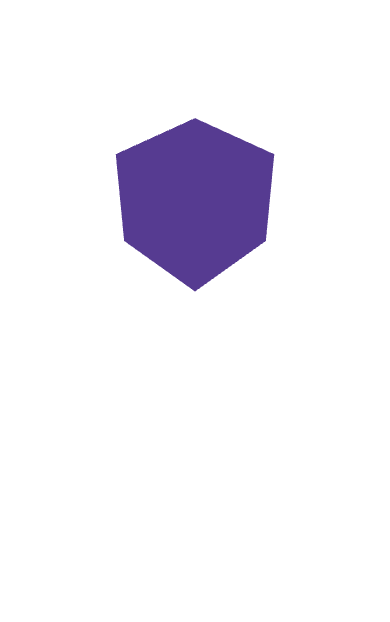
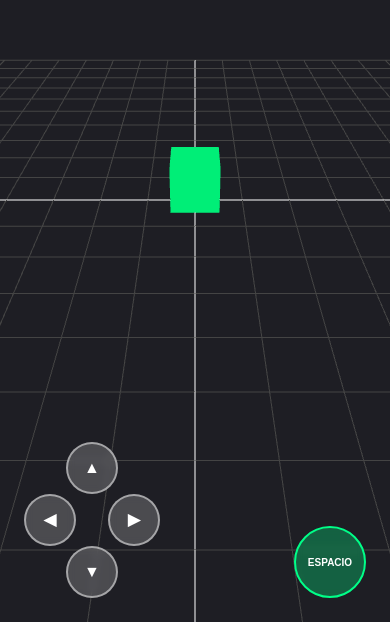
Before and after one commit to AlexElk/dev-portfolio, a Next.js app: page / in a window 390 px wide. Shown: the part 222-844 px from the top of the page. Built offline with nearby package versions, Linux system fonts and the light colour scheme.

Commit message:
feat: Basic movement and mobile buttons. -You are a cube that can move in space using wasd and space (currently it does nothing) -If your are not in computer, you can see the buttons that allow you to move

```diff
--- a/app/page.tsx
+++ b/app/page.tsx
@@ -1,10 +1,10 @@
-import Scene from "@/components/Scene";
+import GameCanvas from "@/src/components/GameCanvas";
 
 export default function Home()
 {
   return(
     <main>
-      <Scene />
+      <GameCanvas/>
     </main>
   );
 }
--- /dev/null
+++ b/src/components/GameCanvas.tsx
@@ -0,0 +1,44 @@
+'use client';
+
+import { useEffect, useRef, useState } from "react";
+import { createScene } from "../game/SceneSetUp";
+import { InputHandler } from "../game/InputHandler";
+import { Player } from "../game/Player";
+import TouchControlls from "./TouchControls";
+
+export default function GameCanvas() {
+    const containerRef = useRef<HTMLDivElement>(null);
+    const [inputHandler, setInputHandler] = useState<InputHandler | null>(null);
+
+    useEffect(() => {
+        if (!containerRef.current) return;
+
+        const {scene, camera, renderer, cleanup: cleanupScene} = createScene(containerRef.current);
+        const input = new InputHandler();
+        const player = new Player();
+
+        setInputHandler(input);
+
+        scene.add(player.mesh);
+
+        let animId: number;
+        const animate = () => {
+            animId = requestAnimationFrame(animate);
+
+            player.update(input);
+            renderer.render(scene, camera);
+        };
+
+        animate();
+
+        return () => {
+            cancelAnimationFrame(animId);
+            input.destroy();
+            cleanupScene();
+        };
+    }, []);
+
+    return <div ref={containerRef} style={{width: '100vw', height: '100vh', overflow: 'hidden'}}>
+            <TouchControlls input={inputHandler}/>
+            </div>;
+}
--- /dev/null
+++ b/src/components/TouchControls.tsx
@@ -0,0 +1,140 @@
+'use client'
+
+import { InputHandler } from "../game/InputHandler";
+
+interface TouchControlProps {
+    input: InputHandler | null;
+}
+
+export default function TouchControls({input}: TouchControlProps)
+{
+    if (!input) return null;
+
+    const handleDirection = (key: 'w' | 'a' | 's' | 'd', active: boolean) => {
+        input.setKey(key, active);
+    }
+
+    return (
+        <div className="touch-overlay">
+        {/* Cruceta / D-Pad direccional */}
+        <div className="dpad">
+            <button
+            className="btn dpad-up"
+            onTouchStart={() => handleDirection('w', true)}
+            onTouchEnd={() => handleDirection('w', false)}
+            onMouseDown={() => handleDirection('w', true)}
+            onMouseUp={() => handleDirection('w', false)}
+            >
+            ▲
+            </button>
+            <div className="dpad-row">
+            <button
+                className="btn dpad-left"
+                onTouchStart={() => handleDirection('a', true)}
+                onTouchEnd={() => handleDirection('a', false)}
+                onMouseDown={() => handleDirection('a', true)}
+                onMouseUp={() => handleDirection('a', false)}
+            >
+                ◀
+            </button>
+            <button
+                className="btn dpad-right"
+                onTouchStart={() => handleDirection('d', true)}
+                onTouchEnd={() => handleDirection('d', false)}
+                onMouseDown={() => handleDirection('d', true)}
+                onMouseUp={() => handleDirection('d', false)}
+            >
+                ▶
+            </button>
+            </div>
+            <button
+            className="btn dpad-down"
+            onTouchStart={() => handleDirection('s', true)}
+            onTouchEnd={() => handleDirection('s', false)}
+            onMouseDown={() => handleDirection('s', true)}
+            onMouseUp={() => handleDirection('s', false)}
+            >
+            ▼
+            </button>
+        </div>
+
+        {/* Botón de Acción (Espacio) */}
+        <div className="action-container">
+            <button
+            className="btn btn-action"
+            onTouchStart={() => input.handleSpace()}
+            onClick={() => input.handleSpace()}
+            >
+            ESPACIO
+            </button>
+        </div>
+
+        <style jsx>{`
+            .touch-overlay {
+            position: absolute;
+            bottom: 24px;
+            left: 0;
+            right: 0;
+            display: flex;
+            justify-content: space-between;
+            align-items: flex-end;
+            padding: 0 24px;
+            pointer-events: none; /* Allows click on canvas*/
+            z-index: 10;
+            user-select: none;
+            }
+
+            /* Hide on computer */
+            @media (hover: hover) and (pointer: fine) {
+            .touch-overlay {
+                display: none;
+            }
+            }
+
+            .dpad, .action-container {
+            pointer-events: auto; /* Enable the button's interact */
+            }
+
+            .dpad {
+            display: flex;
+            flex-direction: column;
+            align-items: center;
+            }
+
+            .dpad-row {
+            display: flex;
+            gap: 32px;
+            }
+
+            .btn {
+            width: 52px;
+            height: 52px;
+            background: rgba(255, 255, 255, 0.2);
+            border: 2px solid rgba(255, 255, 255, 0.5);
+            border-radius: 50%;
+            color: white;
+            font-size: 16px;
+            font-weight: bold;
+            display: flex;
+            align-items: center;
+            justify-content: center;
+            backdrop-filter: blur(4px);
+            touch-action: manipulation;
+            }
+
+            .btn:active {
+            background: rgba(0, 255, 136, 0.6);
+            border-color: #00ff88;
+            }
+
+            .btn-action {
+            width: 72px;
+            height: 72px;
+            background: rgba(0, 255, 136, 0.3);
+            border-color: #00ff88;
+            font-size: 10px;
+            }
+        `}</style>
+        </div>
+    );
+}
--- /dev/null
+++ b/src/game/InputHandler.ts
@@ -0,0 +1,43 @@
+export class InputHandler{
+    public keys = {w: false, a: false, s:false, d: false};
+
+    constructor(){
+        window.addEventListener('keydown', this.handleKeyDown);
+        window.addEventListener('keyup', this.handleKeyUp);
+    }
+
+    public handleSpace()
+    {
+        console.log("Action!");
+    }
+
+    private handleKeyDown = (e: KeyboardEvent) => {
+        const key = e.key.toLowerCase();
+        if(key in this.keys)
+        {
+            this.keys[key as keyof typeof this.keys] = true;
+        }
+
+        if (e.code === 'space') {
+            this.handleSpace();
+        }
+    }
+
+    private handleKeyUp = (e: KeyboardEvent) => {
+        const key = e.key.toLocaleLowerCase();
+        if(key in this.keys)
+        {
+            this.keys[e.key as keyof typeof this.keys] = false;
+        }
+    }
+
+    public setKey(key: 'w' | "s" | "a" | "d", active: boolean)
+    {
+        this.keys[key] = active;
+    }
+
+    public destroy(){
+        window.removeEventListener('keydown', this.handleKeyDown);
+        window.removeEventListener('keyup', this.handleKeyUp);
+    }
+}
--- /dev/null
+++ b/src/game/Player.ts
@@ -0,0 +1,22 @@
+import * as THREE from "three";
+import { InputHandler } from "./InputHandler";
+
+export class Player{
+    public mesh: THREE.Mesh;
+    private speed = 0.12;
+
+    constructor(){
+        const geometry = new THREE.BoxGeometry(1, 1, 1);
+        const material = new THREE.MeshBasicMaterial({ color: 0x00ee77});
+
+        this.mesh = new THREE.Mesh(geometry, material);
+        this.mesh.position.y = 0.5;
+    }
+
+    public update(input: InputHandler){
+        if (input.keys.w) this.mesh.position.z -= this.speed;
+        if (input.keys.s) this.mesh.position.z += this.speed;
+        if (input.keys.d) this.mesh.position.x += this.speed;
+        if (input.keys.a) this.mesh.position.x -= this.speed;
+    }
+}
--- /dev/null
+++ b/src/game/SceneSetUp.ts
@@ -0,0 +1,46 @@
+import { send } from "node:process";
+import * as THREE from "three";
+
+export function createScene(container: HTMLElement)
+{
+    const scene = new THREE.Scene();
+    scene.background = new THREE.Color(0x1e1e24);
+
+    const camera = new THREE.PerspectiveCamera(
+        75,
+        window.innerWidth / window.innerHeight,
+        0.1,
+        1000
+    );
+    camera.position.set(0, 6, 10);
+    camera.lookAt(0, 0, 0);
+
+    const renderer = new THREE.WebGLRenderer({antialias: true});
+    renderer.setSize(window.innerWidth, window.innerHeight);
+    container.appendChild(renderer.domElement);
+
+    //Light
+    const light = new THREE.DirectionalLight(0xfff, 1);
+    light.position.set(5,10,7);
+    scene.add(light, new THREE.AmbientLight(0x404040));
+
+    //Suelo
+    const grid = new THREE.GridHelper(20, 20, 0xffffff, 0x444444);
+    scene.add(grid);
+
+    const HandleResize = () => {
+        camera.aspect = window.innerWidth / window.innerHeight;
+        camera.updateProjectionMatrix();
+        renderer.setSize(window.innerWidth, window.innerHeight);
+    };
+    window.addEventListener('resize', HandleResize);
+
+    const cleanup = () => {
+        window.removeEventListener('resize', HandleResize);
+        container.removeChild(renderer.domElement);
+        renderer.dispose();
+
+    };
+
+    return { scene, camera, renderer, cleanup};
+}
```
Also changed, not shown: src/components/Scene.tsx (renamed from components/Scene.tsx).
